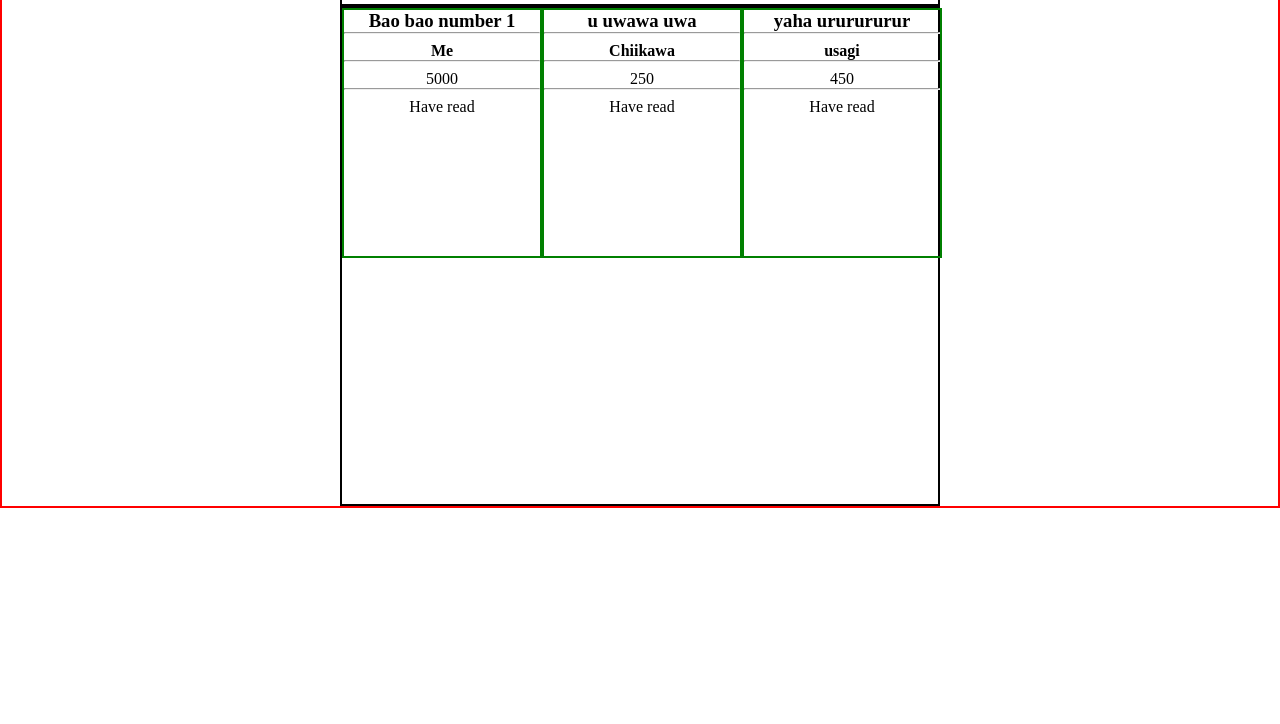
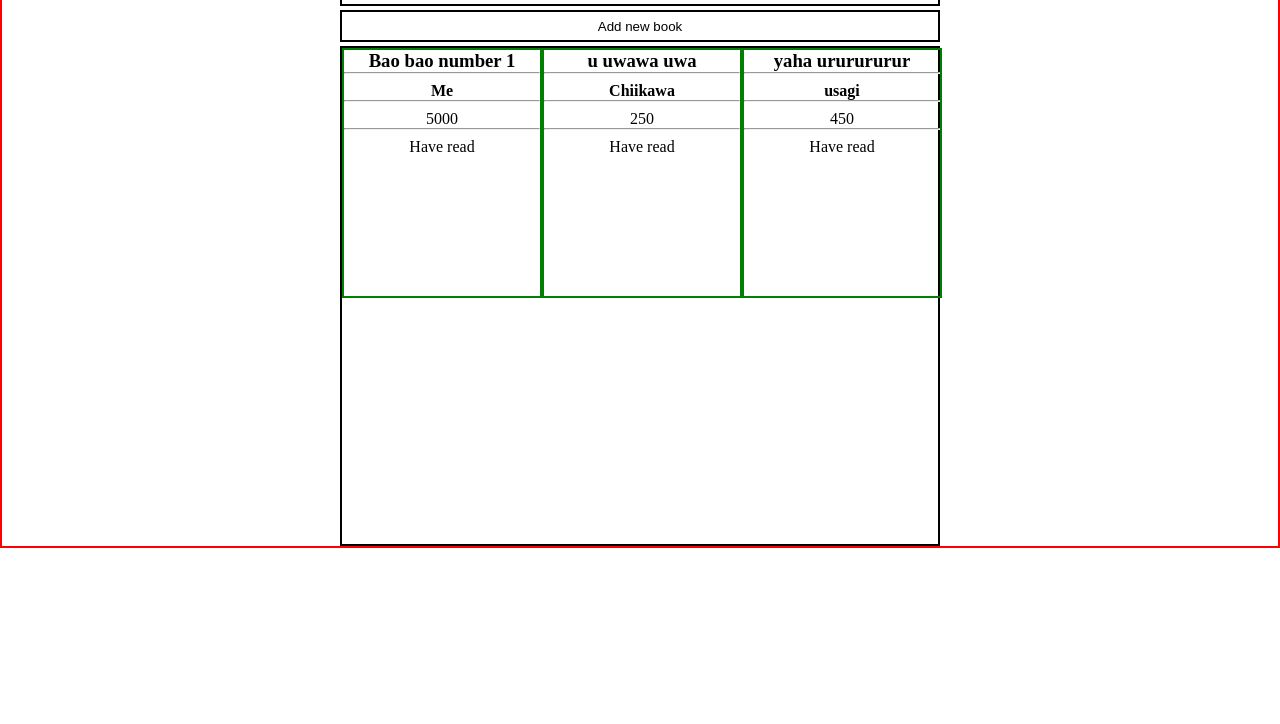
Before and after one commit to JellyRollJunior/library, a plain HTML site: page index.html in a window 1280 px wide. Shown: the part 76-800 px from the top of the page. Drawn offline with Linux system fonts and the light colour scheme.

Commit message:
Create add new book button

```diff
--- a/index.html
+++ b/index.html
@@ -12,6 +12,7 @@
         <div class="header">
           <h1>Library</h1>
         </div>
+        <button>Add new book</button>
         <div class="content"></div>
       </div>
     </div>
--- a/styles.css
+++ b/styles.css
@@ -23,6 +23,14 @@
   border: 2px solid black;
 }
 
+button {
+  height: 32px;
+  width: 100%;
+  margin: 4px 0;
+  background-color: white;
+  border: 2px solid black;
+}
+
 .content {
   width: 600px;
   height: 500px;
```
